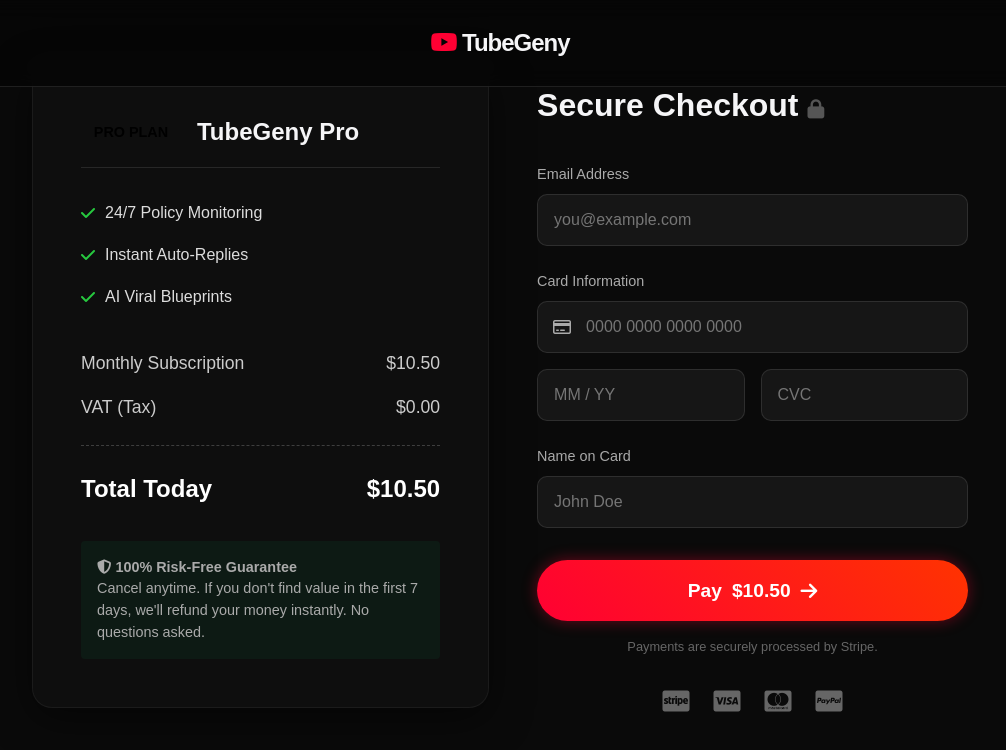
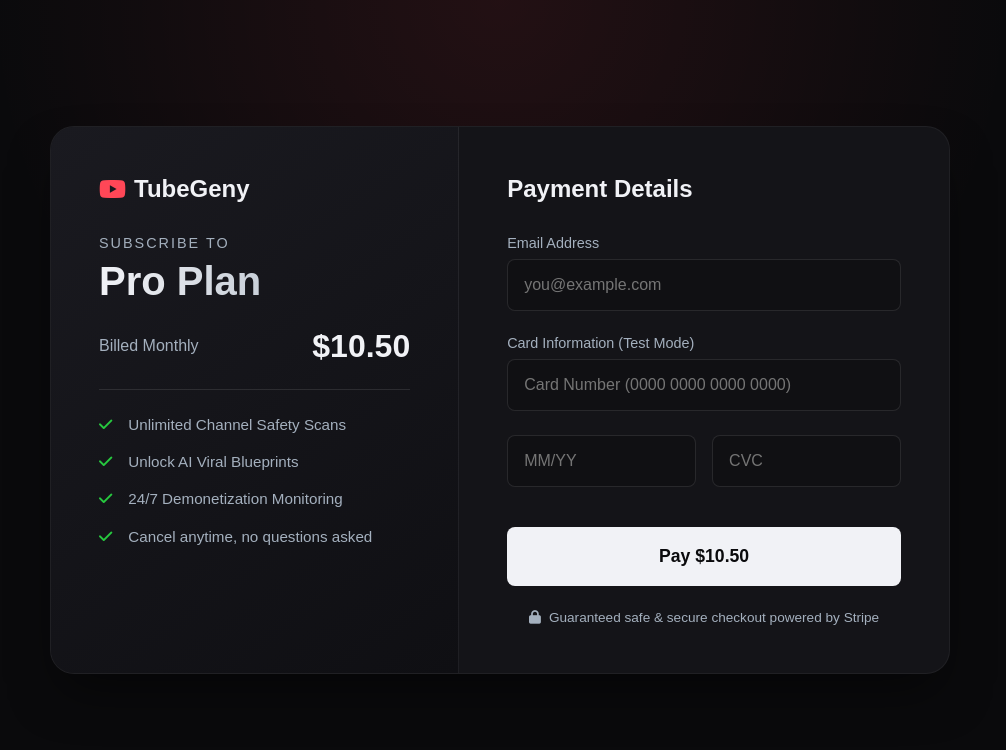
Before and after one commit to aidahae/tubegeny, a plain HTML site: page tubegeny-checkout.html in a window 1280 px wide. Shown: the whole page, without its empty margins (140-1146 px from the left). Drawn offline with Linux system fonts and the light colour scheme; a web font is replaced by a local one.

Commit message:
Add custom checkout page and payment success handling

```diff
--- a/tubegeny-checkout.html
+++ b/tubegeny-checkout.html
@@ -3,249 +3,284 @@
 <head>
     <meta charset="UTF-8">
     <meta name="viewport" content="width=device-width, initial-scale=1.0">
-    <title>TubeGeny - Secure Checkout</title>
+    <title>Checkout - TubeGeny Pro</title>
     <link href="https://fonts.googleapis.com/css2?family=Pretendard:wght@300;400;600;800;900&display=swap" rel="stylesheet">
     <link rel="stylesheet" href="https://cdnjs.cloudflare.com/ajax/libs/font-awesome/6.4.0/css/all.min.css">
-    <link rel="stylesheet" href="tubegeny-style.css">
     <style>
-        body { background: #0a0a0a; display: flex; flex-direction: column; min-height: 100vh; }
-        .checkout-container {
-            display: flex;
-            max-width: 1000px;
-            margin: 4rem auto;
-            gap: 3rem;
-            width: 100%;
-            padding: 0 2rem;
+        :root {
+            --bg-dark: #0a0a0c;
+            --card-bg: #141418;
+            --neon-red: #ff4757;
+            --neon-orange: #ff6b81;
+            --text-main: #f1f2f6;
+            --text-muted: #a4b0be;
         }
 
-        /* Left: Order Summary */
-        .order-summary {
-            flex: 1;
-            background: rgba(255,255,255,0.02);
-            padding: 3rem;
-            border-radius: 20px;
-            border: 1px solid rgba(255,255,255,0.05);
-            box-shadow: 0 10px 40px rgba(0,0,0,0.5);
-            height: fit-content;
+        * {
+            box-sizing: border-box;
+            margin: 0;
+            padding: 0;
         }
-        .summary-header {
+
+        body {
+            font-family: 'Pretendard', sans-serif;
+            background-color: var(--bg-dark);
+            color: var(--text-main);
+            min-height: 100vh;
             display: flex;
             align-items: center;
-            gap: 1rem;
+            justify-content: center;
+            background-image: radial-gradient(circle at 50% 0%, rgba(255, 71, 87, 0.1) 0%, transparent 50%);
+        }
+
+        .checkout-container {
+            display: grid;
+            grid-template-columns: 1fr 1.2fr;
+            max-width: 900px;
+            width: 95%;
+            background: var(--card-bg);
+            border-radius: 24px;
+            overflow: hidden;
+            border: 1px solid rgba(255,255,255,0.05);
+            box-shadow: 0 25px 50px -12px rgba(0,0,0,0.5);
+        }
+
+        /* Order Summary Side */
+        .summary-side {
+            background: linear-gradient(145deg, #1a1a20, #0f0f13);
+            padding: 3rem;
+            border-right: 1px solid rgba(255,255,255,0.05);
+        }
+
+        .logo {
+            font-size: 1.5rem;
+            font-weight: 800;
             margin-bottom: 2rem;
-            padding-bottom: 1rem;
-            border-bottom: 1px solid rgba(255,255,255,0.1);
+            display: flex;
+            align-items: center;
+            gap: 0.5rem;
         }
-        .plan-badge {
-            background: var(--neon-blue);
-            color: #000;
-            padding: 0.3rem 0.8rem;
-            border-radius: 20px;
-            font-weight: 800;
+
+        .plan-title {
+            color: var(--text-muted);
             font-size: 0.9rem;
             text-transform: uppercase;
+            letter-spacing: 2px;
+            margin-bottom: 0.5rem;
+        }
+
+        .plan-name {
+            font-size: 2.5rem;
+            font-weight: 800;
+            margin-bottom: 1.5rem;
+            background: linear-gradient(90deg, var(--text-main), var(--text-muted));
+            -webkit-background-clip: text;
+            -webkit-text-fill-color: transparent;
         }
 
         .price-row {
             display: flex;
             justify-content: space-between;
-            margin-bottom: 1rem;
-            font-size: 1.1rem;
-            color: #ccc;
-        }
-        .total-row {
-            display: flex;
-            justify-content: space-between;
-            margin-top: 1.5rem;
-            padding-top: 1.5rem;
-            border-top: 1px dashed rgba(255,255,255,0.2);
-            font-size: 1.5rem;
-            font-weight: 800;
-            color: #fff;
-        }
-        .guarantee {
-            margin-top: 2rem;
-            padding: 1rem;
-            background: rgba(0, 255, 135, 0.05);
-            border-left: 4px solid var(--neon-green);
-            border-radius: 4px;
-            font-size: 0.9rem;
-            color: #aaa;
-            line-height: 1.5;
+            align-items: center;
+            padding-bottom: 1.5rem;
+            border-bottom: 1px solid rgba(255,255,255,0.1);
+            margin-bottom: 1.5rem;
         }
 
-        /* Right: Payment Form */
-        .payment-form-section {
-            flex: 1.2;
-            padding: 1rem 0;
+        .price-amount {
+            font-size: 2rem;
+            font-weight: 800;
         }
-        .payment-form-section h2 { margin-bottom: 2rem; font-size: 2rem; }
 
-        .form-group { margin-bottom: 1.5rem; }
-        .form-group label {
+        .benefits {
+            list-style: none;
+        }
+
+        .benefits li {
+            margin-bottom: 1rem;
+            display: flex;
+            align-items: flex-start;
+            gap: 1rem;
+            color: var(--text-muted);
+            font-size: 0.95rem;
+            line-height: 1.4;
+        }
+
+        .benefits i {
+            color: #27c93f;
+            margin-top: 3px;
+        }
+
+        /* Payment Side */
+        .payment-side {
+            padding: 3rem;
+            display: flex;
+            flex-direction: column;
+            justify-content: center;
+        }
+
+        .payment-side h2 {
+            font-size: 1.5rem;
+            margin-bottom: 2rem;
+        }
+
+        .input-group {
+            margin-bottom: 1.5rem;
+        }
+
+        .input-group label {
             display: block;
             margin-bottom: 0.5rem;
+            color: var(--text-muted);
             font-size: 0.9rem;
-            color: #aaa;
         }
-        .form-input {
+
+        .input-group input {
             width: 100%;
+            background: rgba(0,0,0,0.2);
+            border: 1px solid rgba(255,255,255,0.1);
+            color: white;
             padding: 1rem;
-            background: rgba(255,255,255,0.05);
-            border: 1px solid rgba(255,255,255,0.1);
-            border-radius: 10px;
-            color: #fff;
+            border-radius: 8px;
             font-size: 1rem;
             font-family: inherit;
-            transition: all 0.3s ease;
+            transition: all 0.2s;
         }
-        .form-input:focus {
+
+        .input-group input:focus {
             outline: none;
-            border-color: var(--neon-blue);
-            box-shadow: 0 0 10px rgba(0, 242, 254, 0.2);
+            border-color: var(--neon-red);
+            background: rgba(255, 71, 87, 0.05);
         }
 
         .card-element {
             display: flex;
             gap: 1rem;
         }
-        .card-element .form-group { margin-bottom: 0; }
-        .exp-cvc { flex: 1; }
 
-        .checkout-btn {
+        .btn-pay {
             width: 100%;
+            background: var(--text-main);
+            color: var(--bg-dark);
+            border: none;
             padding: 1.2rem;
-            font-size: 1.2rem;
-            margin-top: 2rem;
+            border-radius: 8px;
+            font-size: 1.1rem;
+            font-weight: 800;
+            cursor: pointer;
+            transition: all 0.2s;
             display: flex;
             justify-content: center;
             align-items: center;
-            gap: 10px;
+            gap: 0.5rem;
+            margin-top: 1rem;
         }
 
-        .secure-badges {
+        .btn-pay:hover {
+            transform: translateY(-2px);
+            box-shadow: 0 10px 20px rgba(255,255,255,0.1);
+        }
+
+        .secure-badge {
+            text-align: center;
+            margin-top: 1.5rem;
+            color: var(--text-muted);
+            font-size: 0.85rem;
             display: flex;
+            align-items: center;
             justify-content: center;
-            gap: 1.5rem;
-            margin-top: 2rem;
-            color: #666;
-            font-size: 1.5rem;
+            gap: 0.5rem;
         }
 
         @media (max-width: 768px) {
-            .checkout-container { flex-direction: column; }
+            .checkout-container {
+                grid-template-columns: 1fr;
+            }
+            .summary-side {
+                border-right: none;
+                border-bottom: 1px solid rgba(255,255,255,0.05);
+            }
         }
     </style>
 </head>
 <body>
-    <nav class="navbar" style="justify-content: center;">
-        <div class="logo"><i class="fa-brands fa-youtube" style="color: var(--neon-red);"></i> TubeGeny</div>
-    </nav>
 
     <div class="checkout-container">
-        <!-- Order Summary -->
-        <div class="order-summary">
-            <div class="summary-header">
-                <span class="plan-badge" id="plan-badge">PRO PLAN</span>
-                <h3 style="font-size: 1.5rem; margin:0;" id="plan-name">TubeGeny Pro</h3>
+        <!-- Summary Side -->
+        <div class="summary-side">
+            <div class="logo">
+                <i class="fa-brands fa-youtube" style="color: var(--neon-red);"></i> TubeGeny
+            </div>
+            <p class="plan-title">Subscribe to</p>
+            <h1 class="plan-name">Pro Plan</h1>
+
+            <div class="price-row">
+                <span style="color: var(--text-muted);">Billed Monthly</span>
+                <span class="price-amount">$10.50</span>
             </div>
 
-            <div style="margin-bottom: 2rem;">
-                <ul class="benefit-list" style="padding-left: 0;" id="plan-features">
-                    <li><i class="fa-solid fa-check text-green"></i> 24/7 Policy Monitoring</li>
-                    <li><i class="fa-solid fa-check text-green"></i> Instant Auto-Replies</li>
-                    <li><i class="fa-solid fa-check text-green"></i> AI Viral Blueprints</li>
-                </ul>
+            <ul class="benefits">
+                <li><i class="fa-solid fa-check"></i> Unlimited Channel Safety Scans</li>
+                <li><i class="fa-solid fa-check"></i> Unlock AI Viral Blueprints</li>
+                <li><i class="fa-solid fa-check"></i> 24/7 Demonetization Monitoring</li>
+                <li><i class="fa-solid fa-check"></i> Cancel anytime, no questions asked</li>
+            </ul>
+        </div>
+
+        <!-- Payment Side -->
+        <div class="payment-side">
+            <h2>Payment Details</h2>
+
+            <div class="input-group">
+                <label>Email Address</label>
+                <input type="email" placeholder="you@example.com" id="checkout-email">
             </div>
 
-            <div class="price-row">
-                <span>Monthly Subscription</span>
-                <span id="sub-price">$10.50</span>
-            </div>
-            <div class="price-row">
-                <span>VAT (Tax)</span>
-                <span>$0.00</span>
+            <div class="input-group">
+                <label>Card Information (Test Mode)</label>
+                <input type="text" placeholder="Card Number (0000 0000 0000 0000)" id="checkout-card" maxlength="19">
             </div>
 
-            <div class="total-row">
-                <span>Total Today</span>
-                <span id="total-price" style="color: var(--neon-blue);">$10.50</span>
+            <div class="card-element">
+                <div class="input-group" style="flex: 1;">
+                    <input type="text" placeholder="MM/YY">
+                </div>
+                <div class="input-group" style="flex: 1;">
+                    <input type="text" placeholder="CVC">
+                </div>
             </div>
 
-            <div class="guarantee">
-                <i class="fa-solid fa-shield-halved" style="color: var(--neon-green);"></i> <strong>100% Risk-Free Guarantee</strong><br>
-                Cancel anytime. If you don't find value in the first 7 days, we'll refund your money instantly. No questions asked.
+            <button class="btn-pay" id="pay-btn">
+                <span>Pay $10.50</span>
+            </button>
+
+            <div class="secure-badge">
+                <i class="fa-solid fa-lock"></i>
+                Guaranteed safe & secure checkout powered by Stripe
             </div>
-        </div>
-
-        <!-- Payment Form -->
-        <div class="payment-form-section">
-            <h2>Secure Checkout <i class="fa-solid fa-lock" style="font-size: 1.2rem; color: #555;"></i></h2>
-
-            <form id="payment-form" onsubmit="event.preventDefault(); alert('Stripe/Toss Payments integration required for actual transactions.');">
-
-                <div class="form-group">
-                    <label>Email Address</label>
-                    <input type="email" class="form-input" placeholder="you@example.com" required>
-                </div>
-
-                <div class="form-group">
-                    <label>Card Information</label>
-                    <div style="position: relative;">
-                        <i class="fa-regular fa-credit-card" style="position: absolute; left: 1rem; top: 1.1rem; color: #aaa;"></i>
-                        <input type="text" class="form-input" placeholder="0000 0000 0000 0000" style="padding-left: 3rem; margin-bottom: 1rem;" required>
-                    </div>
-
-                    <div class="card-element">
-                        <div class="form-group exp-cvc">
-                            <input type="text" class="form-input" placeholder="MM / YY" required>
-                        </div>
-                        <div class="form-group exp-cvc">
-                            <input type="text" class="form-input" placeholder="CVC" required>
-                        </div>
-                    </div>
-                </div>
-
-                <div class="form-group" style="margin-top: 1.5rem;">
-                    <label>Name on Card</label>
-                    <input type="text" class="form-input" placeholder="John Doe" required>
-                </div>
-
-                <button type="submit" class="btn-primary checkout-btn">
-                    Pay <span id="btn-price">$10.50</span> <i class="fa-solid fa-arrow-right"></i>
-                </button>
-                <p style="text-align: center; color: #666; font-size: 0.8rem; margin-top: 1rem;">Payments are securely processed by Stripe.</p>
-
-                <div class="secure-badges">
-                    <i class="fa-brands fa-cc-stripe"></i>
-                    <i class="fa-brands fa-cc-visa"></i>
-                    <i class="fa-brands fa-cc-mastercard"></i>
-                    <i class="fa-brands fa-cc-paypal"></i>
-                </div>
-            </form>
         </div>
     </div>
 
     <script>
-        // Get plan from URL parameter
-        const urlParams = new URLSearchParams(window.location.search);
-        const plan = urlParams.get('plan');
+        const payBtn = document.getElementById('pay-btn');
+        payBtn.addEventListener('click', () => {
+            const originalText = payBtn.innerHTML;
+            payBtn.innerHTML = '<i class="fa-solid fa-spinner fa-spin"></i> Processing...';
+            payBtn.style.opacity = '0.8';
+            payBtn.disabled = true;
 
-        if(plan === 'basic') {
-            document.getElementById('plan-badge').textContent = 'BASIC PLAN';
-            document.getElementById('plan-badge').style.background = '#666';
-            document.getElementById('plan-badge').style.color = '#fff';
-            document.getElementById('plan-name').textContent = 'TubeGeny Basic';
-            document.getElementById('sub-price').textContent = '$3.50';
-            document.getElementById('total-price').textContent = '$3.50';
-            document.getElementById('btn-price').textContent = '$3.50';
+            // Simulate Network Request
+            setTimeout(() => {
+                // Redirect back to main page with success query parameter
+                window.location.href = 'tubegeny.html?payment=success';
+            }, 1500);
+        });
 
-            document.getElementById('plan-features').innerHTML = `
-                <li><i class="fa-solid fa-check text-green"></i> 1 Channel Support</li>
-                <li><i class="fa-solid fa-check text-green"></i> Manual Deep Scans (10/mo)</li>
-                <li><i class="fa-solid fa-check text-green"></i> Basic Reports</li>
-            `;
-        }
+        // Simple formatter for card number
+        const cardInput = document.getElementById('checkout-card');
+        cardInput.addEventListener('input', function (e) {
+            this.value = this.value.replace(/[^\d]/g, '').replace(/(.{4})/g, '$1 ').trim();
+        });
     </script>
 </body>
 </html>
```
Also changed, not shown: tubegeny.html (+1 -1 lines), tubegeny.js (+16 -0 lines).
